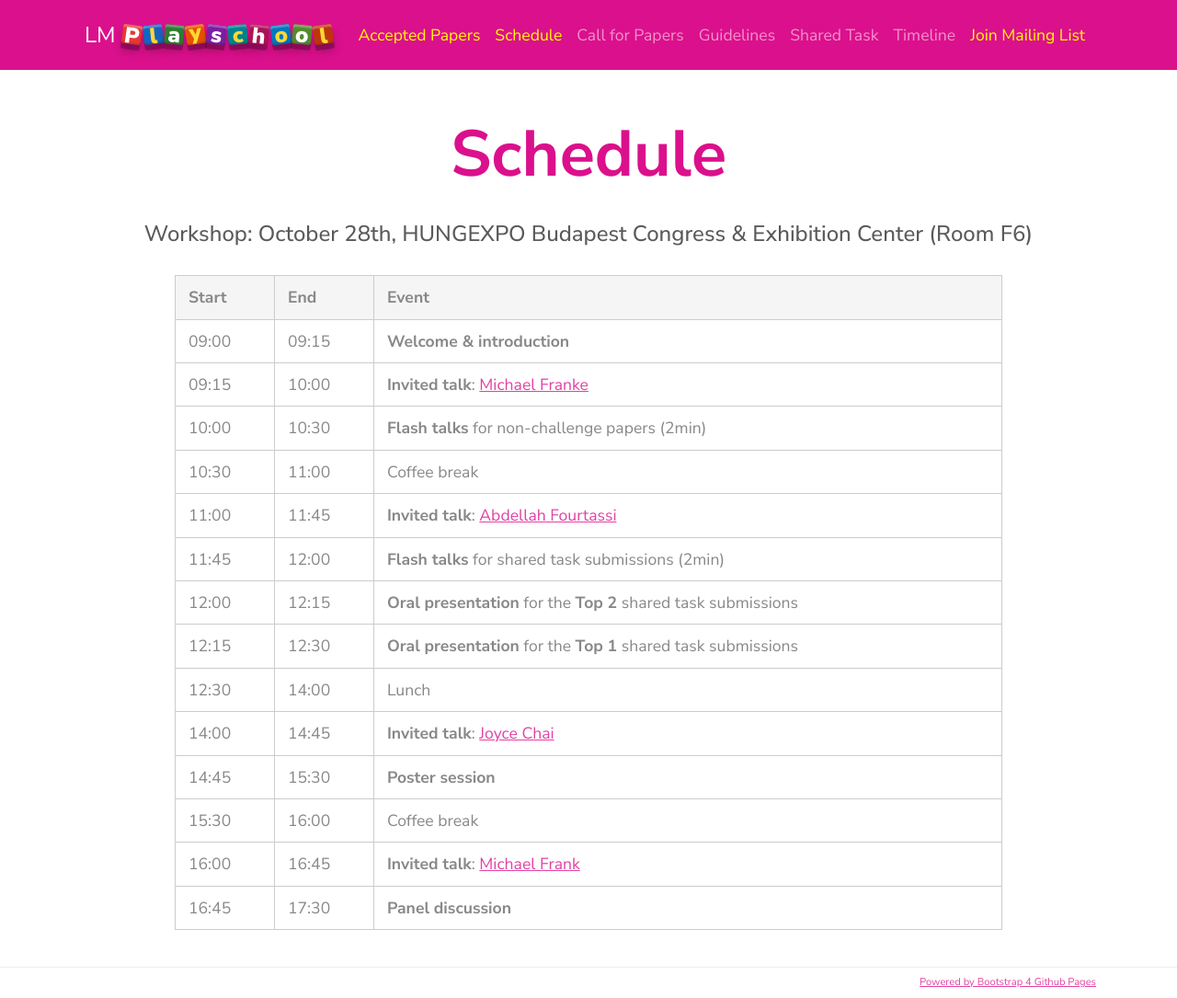
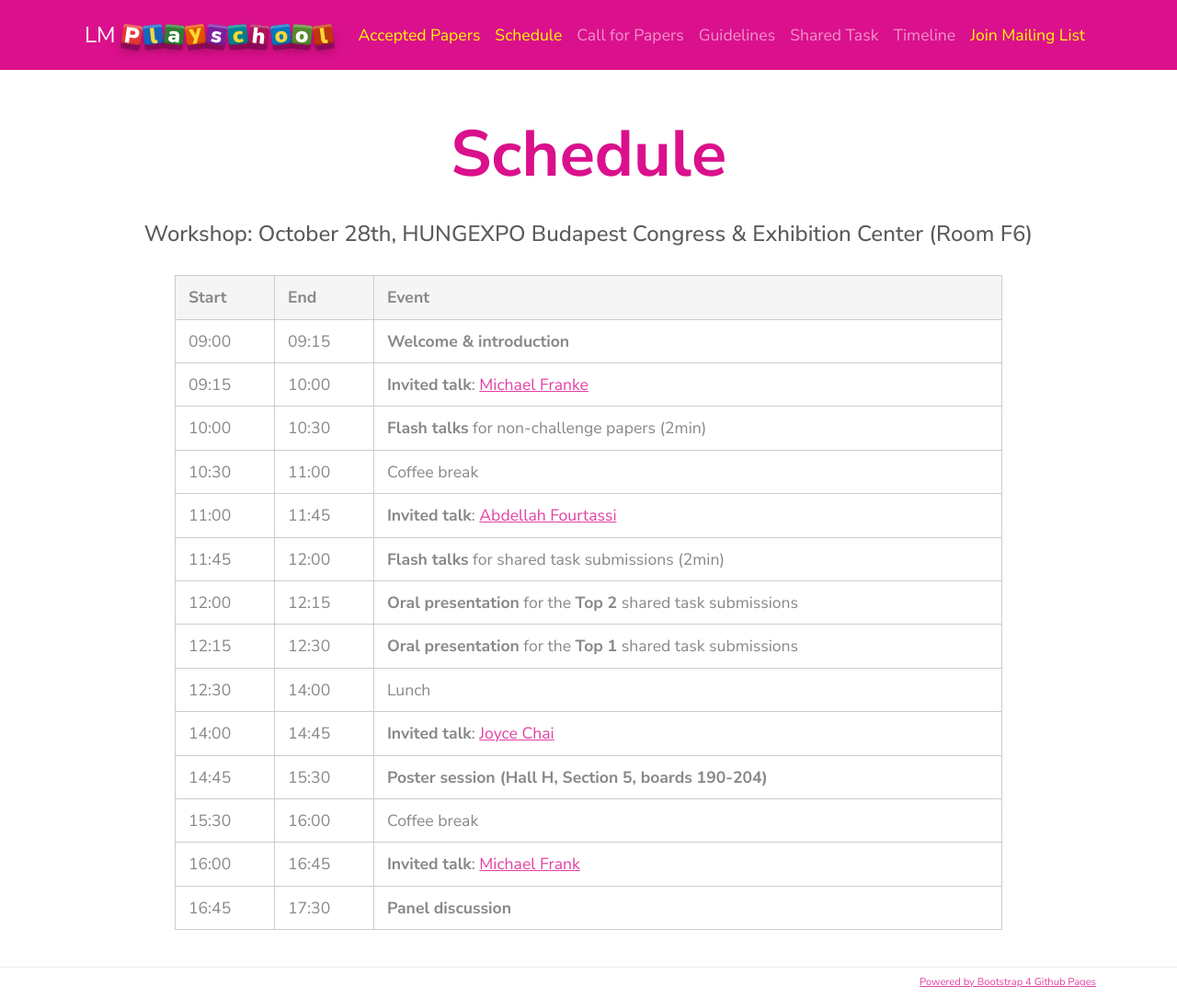
Before and after one commit to lm-playschool/lm-playschool.github.io, a Jekyll site: the page built from _content/_pages/schedule.md, in a window 1280 px wide. Shown: the whole page at 92% size. Built offline with Jekyll 4.4.1, drawn with Linux system fonts in a browser that asks for light colours.

Commit message:
Updated poster session info in the schedule

```diff
--- a/_content/_pages/schedule.md
+++ b/_content/_pages/schedule.md
@@ -2,5 +2,4 @@
 layout: page
 title: Schedule
 ---
-
 {% include schedule-table.html %}
--- a/_data/schedule.yml
+++ b/_data/schedule.yml
@@ -32,7 +32,7 @@
   event: "**Invited talk**: [Joyce Chai](https://web.eecs.umich.edu/~chaijy/)"
 - start: "14:45"
   end: "15:30"
-  event: "**Poster session**"
+  event: "**Poster session (Hall H, Section 5, boards 190-204)**"
 - start: "15:30"
   end: "16:00"
   event: "Coffee break"
```
